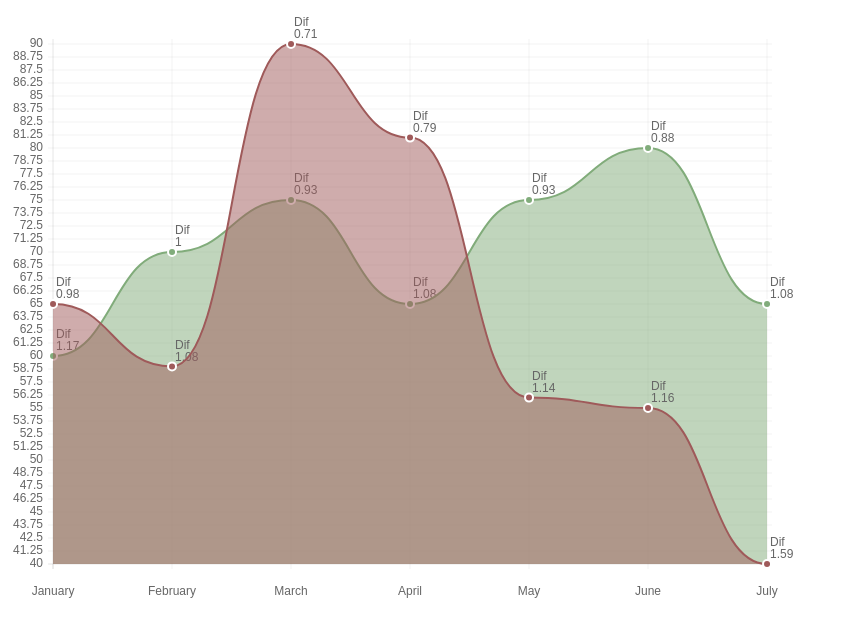
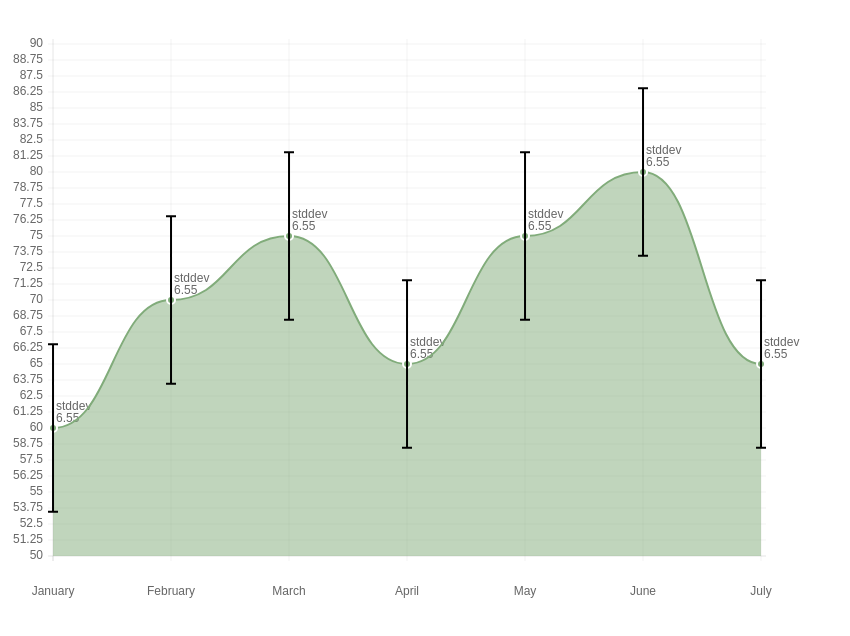
Before and after one commit to FVANCOP/ChartNew.js, a plain HTML site: page Samples/math.html in a window 1280 px wide. Shown: the whole page, without its empty margins (0-850 px from the left). Drawn offline with Linux system fonts and the light colour scheme.

Commit message:
drawMath functions (Line)

```diff
--- a/Samples/math.html
+++ b/Samples/math.html
@@ -18,21 +18,16 @@
 			strokeColor : "rgba(129, 172, 123, 1)",
 			pointColor : "rgba(129, 172, 123, 1)",
 			pointStrokeColor : "#fff",
+			drawMathDeviation: "stddev",
+			deviationStrokeColor: "#000",
+			deviationWidth: 5,
 			data : [60,70,75,65,75,80,65],
       title : "line 1"
-		},
-		{
-			fillColor : "rgba(159, 90, 90, 0.5)",
-			strokeColor : "rgba(159, 90, 90, 1)",
-			pointColor : "rgba(159, 90, 90, 1)",
-			pointStrokeColor : "#fff",
-			data : [65,59,90,81,56,55,40],
-      title : "Line 2"
 		}
 	]
 }
 
-  var opts= {inGraphDataShow:true, inGraphDataTmpl: 'Dif\n<%=meanDif()%>', spaceRight:10};
+  var opts= {inGraphDataShow:true, inGraphDataTmpl: 'stddev\n<%=stddev()%>', spaceRight:15};
 
   window.onload = function() {
     var myBar = new Chart(document.getElementById("mycanvas").getContext("2d")).Line(LineData,opts);
--- a/mathFunctions.js
+++ b/mathFunctions.js
@@ -38,3 +38,62 @@ function stddev(params) {
 function cv(params) {
 	return stddev(params)/mean(params);
 }
+
+
+
+// Draw function
+function drawMath(ctx,config,data,vars) {
+	var xAxisPosY = vars.xAxisPosY;
+	var yAxisPosX = vars.yAxisPosX;
+	var valueHop  = vars.valueHop;
+	var scaleHop  = vars.scaleHop;
+	var zeroY     = vars.zeroY;
+	var calculatedScale = vars.calculatedScale;
+	var calculateOffset = vars.calculateOffset;
+
+	// check each dataset if a mathDraw function exists
+	for (var i = 0; i < data.datasets.length; i++) {
+		// get mathFctName (stddev|mean|...)
+		var mathFctName = data.datasets[i].drawMathDeviation;
+		if (mathFctName) {
+			var deviation = 0;
+			// check if the math function exists
+			if (typeof eval(mathFctName) == "function") {
+				var parameter = {data:data,datasetNr: i};
+				deviation = window[mathFctName](parameter);
+			 }
+			if (deviation) {
+				ctx.strokeStyle= data.datasets[i].deviationStrokeColor ? data.datasets[i].deviationStrokeColor : config.defaultStrokeColor;
+				ctx.lineWidth = config.datasetStrokeWidth;
+				ctx.beginPath();
+				for (var j = 0; j < data.datasets[i].data.length; j++) {
+					// important to check because missing values are possible
+					if (data.datasets[i].data[j]) {
+						var deviationWidth = data.datasets[i].deviationWidth;
+						// draw the top and the bottom of the vertical line if a deviationWidth exists
+						if (deviationWidth) {
+							ctx.moveTo(xPos(j)-deviationWidth,yPos(i,j,-deviation));
+							ctx.lineTo(xPos(j)+deviationWidth,yPos(i,j,-deviation));
+							ctx.moveTo(xPos(j)-deviationWidth,yPos(i,j,deviation));
+							ctx.lineTo(xPos(j)+deviationWidth,yPos(i,j,deviation));
+						}
+						// draw the vertical line
+						ctx.moveTo(xPos(j),yPos(i,j,-deviation));
+						ctx.lineTo(xPos(j),yPos(i,j,deviation));
+					}
+				}
+				ctx.stroke();
+				ctx.closePath();
+			}
+
+		}
+
+	}
+
+	function yPos(dataSet, iteration, deviation) {
+		return xAxisPosY - calculateOffset(config, data.datasets[dataSet].data[iteration]+deviation, calculatedScale, scaleHop);
+	};
+	function xPos(iteration) {
+		return yAxisPosX + (valueHop * iteration);
+	};
+}
```
Also changed, not shown: ChartNew.js.
